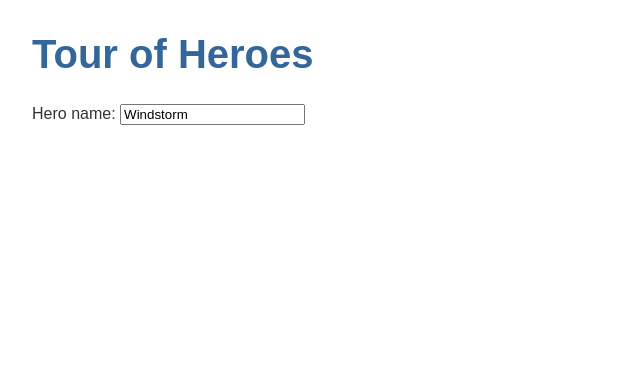
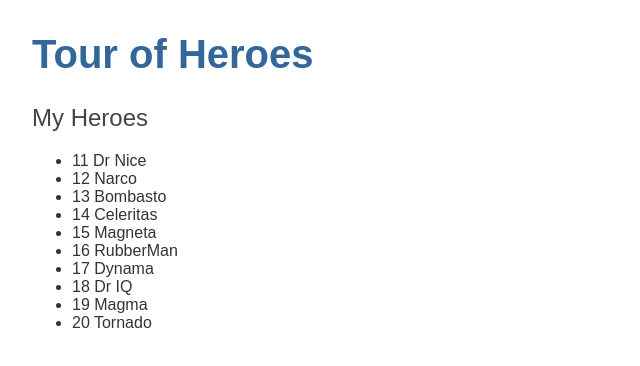
Before and after one commit to treefal/angular-tour-of-heroes, an Angular app: page / in a window 1280 px wide. Shown: the top 366 px of the page, without its empty margins (0-640 px from the left). Built offline with nearby package versions, Linux system fonts and the light colour scheme.

Commit message:
Add listing of elements using ngFor.

```diff
--- a/src/app/heroes/heroes.component.html
+++ b/src/app/heroes/heroes.component.html
@@ -1,4 +1,6 @@
-<div>
-  <label for="name">Hero name: </label>
-  <input id="name" [(ngModel)]="hero.name" placeholder="name" />
-</div>
+<h2>My Heroes</h2>
+<ul class="heroes">
+  <li *ngFor="let hero of heroes">
+    <span class="badge">{{ hero.id }}</span> {{ hero.name }}
+  </li>
+</ul>
--- a/src/app/heroes/heroes.component.ts
+++ b/src/app/heroes/heroes.component.ts
@@ -1,5 +1,6 @@
 import { Component, OnInit } from '@angular/core';
 import { Hero } from '../hero';
+import { HEROES } from '../mock-heroes';
 
 @Component({
   selector: 'app-heroes',
@@ -7,9 +8,10 @@
   styleUrls: ['./heroes.component.css'],
 })
 export class HeroesComponent implements OnInit {
+  heroes = HEROES;
   hero: Hero = {
     id: 1,
-    name: 'Windstorm',
+    name: 'Winter',
   };
 
   constructor() {}
--- /dev/null
+++ b/src/app/mock-heroes.ts
@@ -0,0 +1,14 @@
+import { Hero } from './hero';
+
+export const HEROES: Hero[] = [
+  { id: 11, name: 'Dr Nice' },
+  { id: 12, name: 'Narco' },
+  { id: 13, name: 'Bombasto' },
+  { id: 14, name: 'Celeritas' },
+  { id: 15, name: 'Magneta' },
+  { id: 16, name: 'RubberMan' },
+  { id: 17, name: 'Dynama' },
+  { id: 18, name: 'Dr IQ' },
+  { id: 19, name: 'Magma' },
+  { id: 20, name: 'Tornado' },
+];
```
